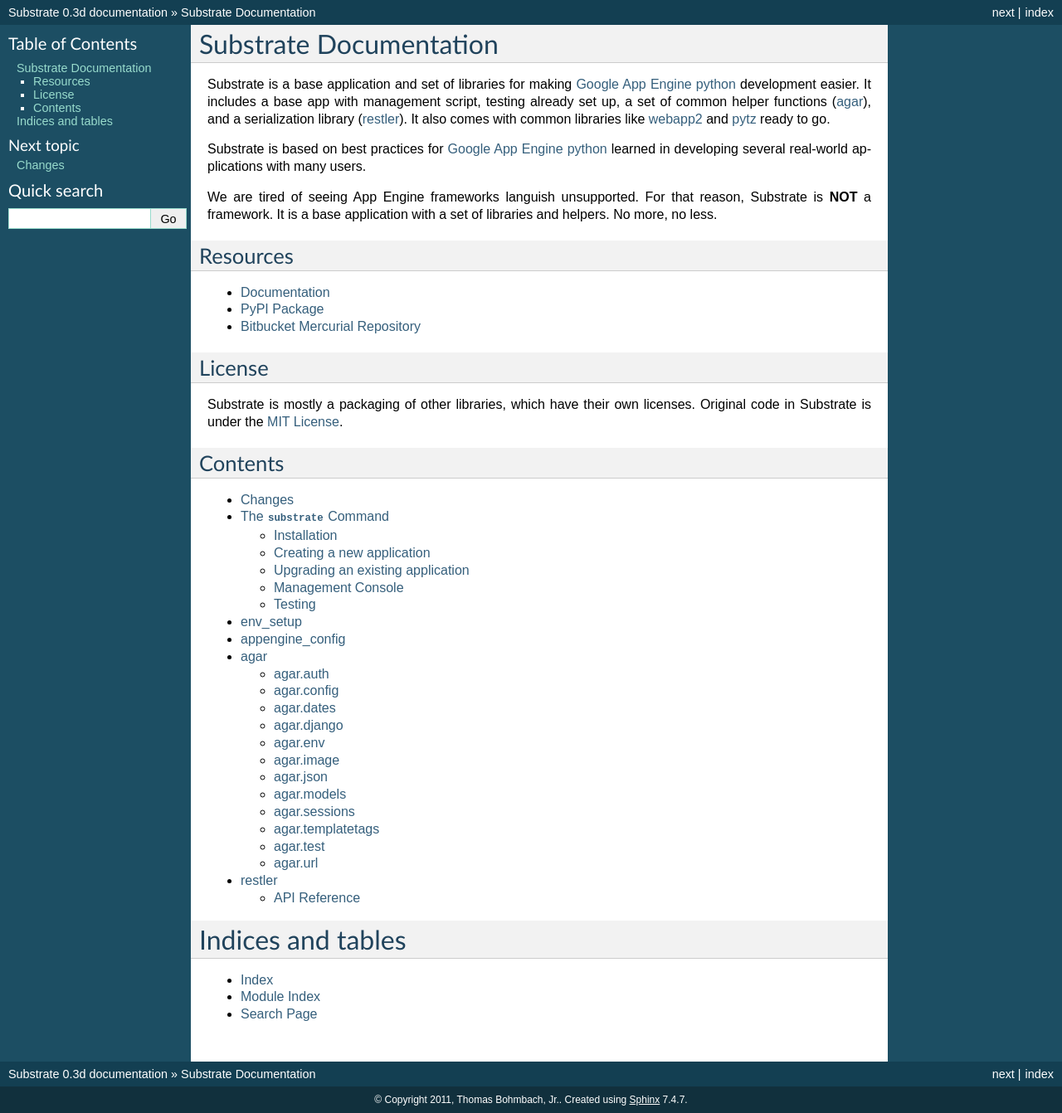
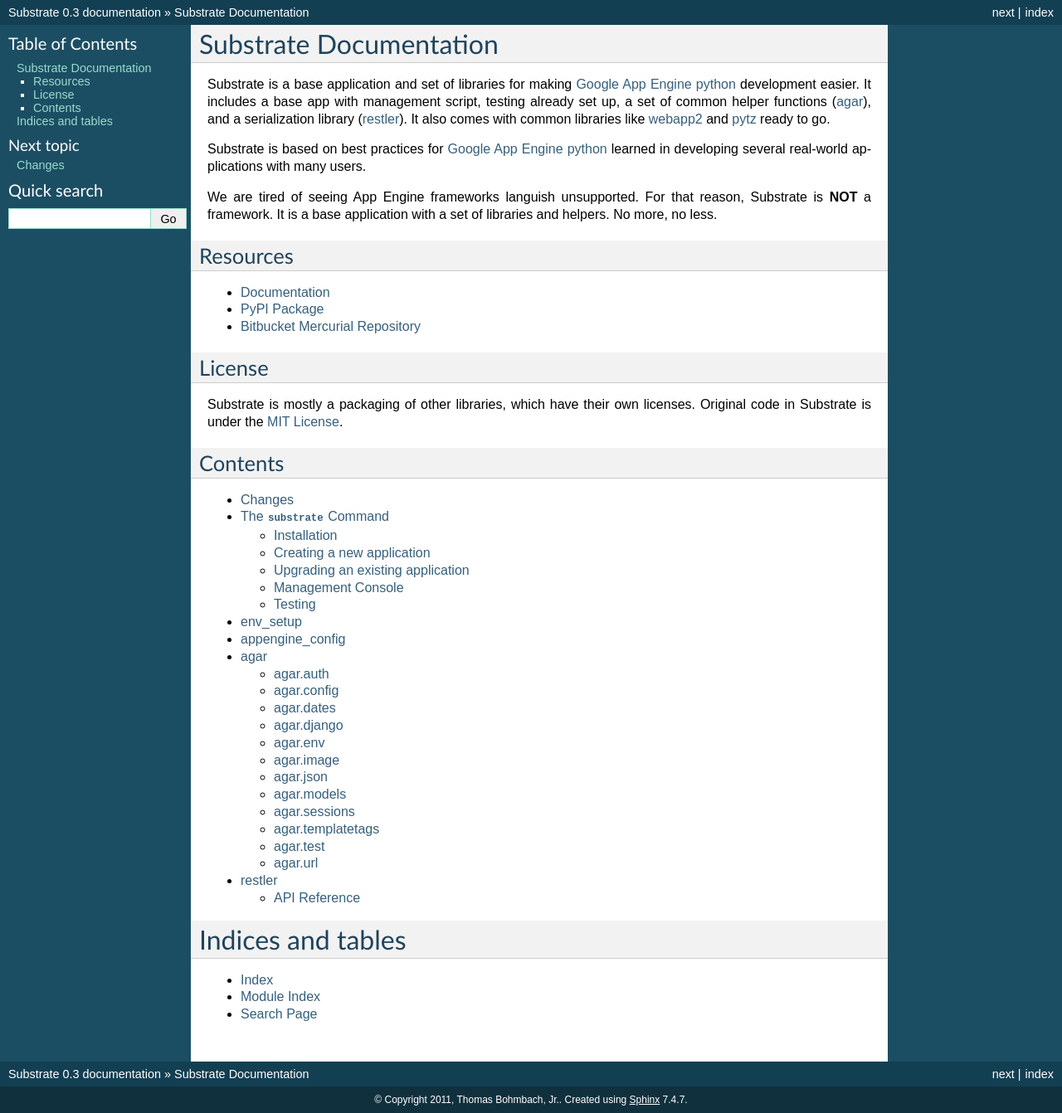
Before and after one commit to xuru/substrate, a Sphinx documentation site: the page built from docs/index.rst, in a window 1280 px wide. Shown: the whole page at 83% size. Built offline with Sphinx 7.4.7, drawn with Linux system fonts in a browser that asks for light colours; the version number is read from the project's files by our own code.

```diff
--- a/docs/conf.py
+++ b/docs/conf.py
@@ -35,6 +35,7 @@ from google.appengine.dist import use_library
 os.environ['DJANGO_SETTINGS_MODULE'] = 'settings'
 use_library('django', '1.2')
 import django
+import substrate
 
 # -- General configuration -----------------------------------------------------
 
@@ -66,9 +67,9 @@ copyright = u'2011, Thomas Bohmbach, Jr.'
 # built documents.
 #
 # The short X.Y version.
-version = '0.3d'
+version = substrate.__version__
 # The full version, including alpha/beta/rc tags.
-release = '0.3d'
+release = substrate.__version__
 
 # The language for content autogenerated by Sphinx. Refer to documentation
 # for a list of supported languages.
```
